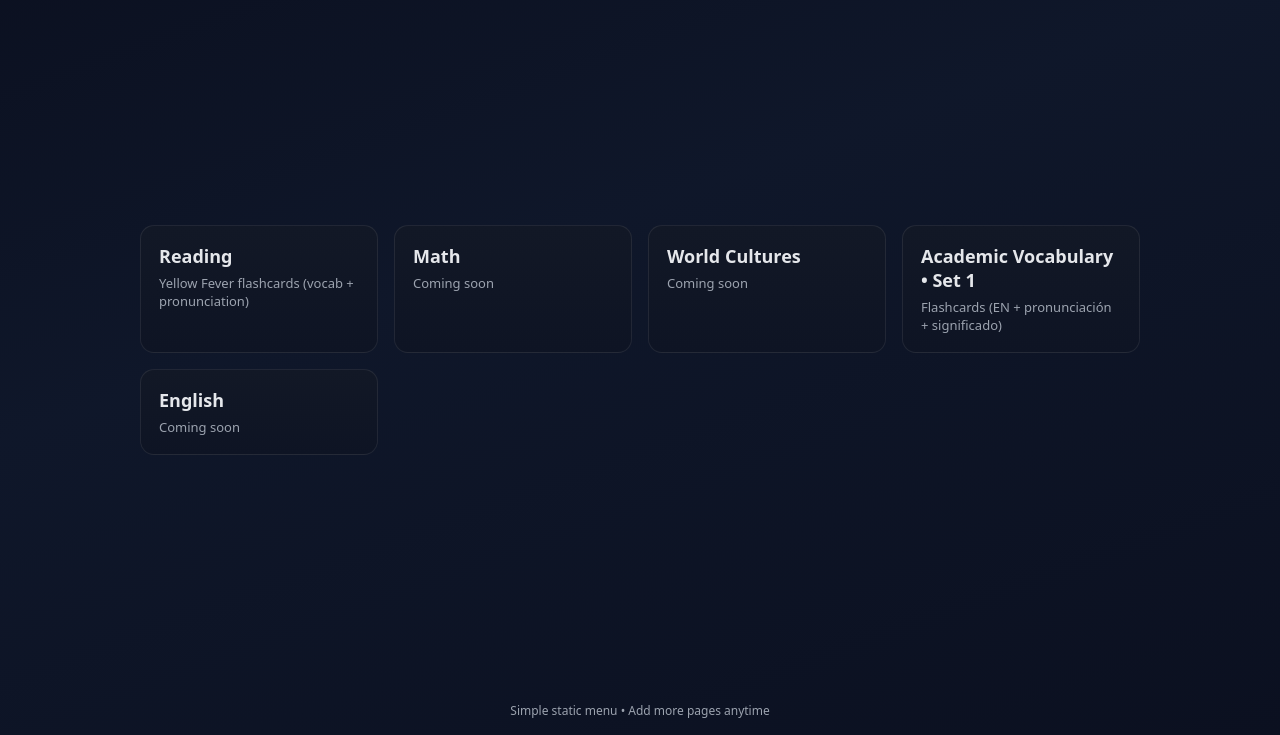
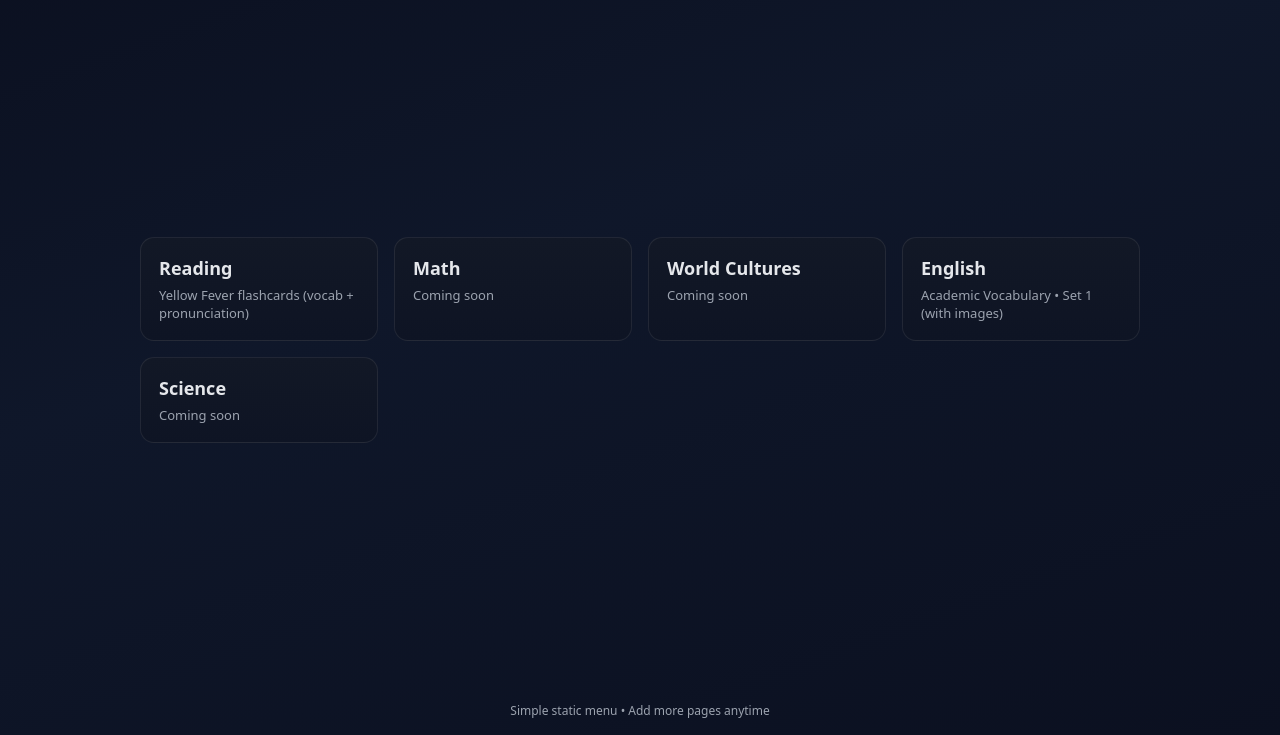
Before and after one commit to glopezhinojosa-disd/flashcards, a plain HTML site: page index.html in a window 1280 px wide. Shown: the part 65-800 px from the top of the page. Drawn offline with Linux system fonts and the light colour scheme.

Commit message:
Update index.html

```diff
--- a/index.html
+++ b/index.html
@@ -35,27 +35,27 @@
       <a class="card" href="reading-yellow-fever.html">
         <h2 class="title">Reading</h2>
         <p class="muted">Yellow Fever flashcards (vocab + pronunciation)</p>
-        <!-- TODO: Later add a "Reading index" page that links to multiple units.
-             For now we deep-link to the Yellow Fever flashcards page. -->
       </a>
+
       <a class="card" href="#math">
         <h2 class="title">Math</h2>
         <p class="muted">Coming soon</p>
-        <!-- TODO: Create math index (math.html) and link it here -->
       </a>
+
       <a class="card" href="#world-cultures">
         <h2 class="title">World Cultures</h2>
         <p class="muted">Coming soon</p>
-        <!-- TODO: Create world-cultures.html and link it here -->
       </a>
-     <a class="card" href="english-vocab-set1.html">
-        <h2 class="title">Academic Vocabulary • Set 1</h2>
-        <p class="muted">Flashcards (EN + pronunciación + significado)</p>
+
+      <!-- English goes straight to the WITH-IMAGES deck -->
+      <a class="card" href="english-vocab-set1-wikimedia.html">
+        <h2 class="title">English</h2>
+        <p class="muted">Academic Vocabulary • Set 1 (with images)</p>
       </a>
-      <a class="card" href="#english">
-        <h2 class="title">English</h2>
+
+      <a class="card" href="#science">
+        <h2 class="title">Science</h2>
         <p class="muted">Coming soon</p>
-        <!-- TODO: Create english.html and link it here -->
       </a>
     </div>
   </main>
```
